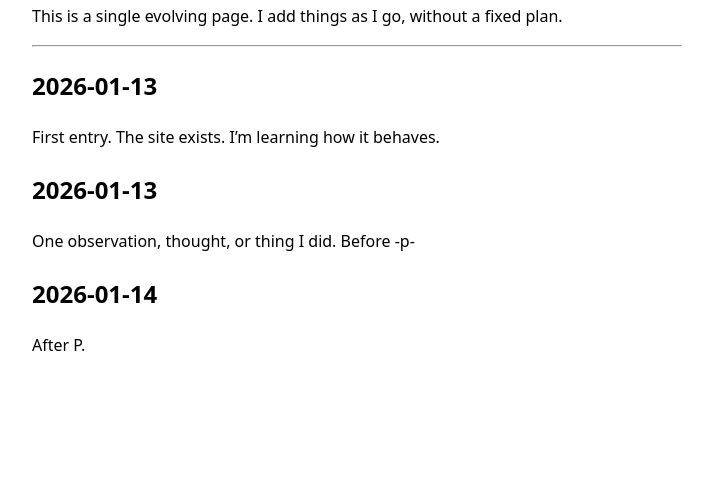
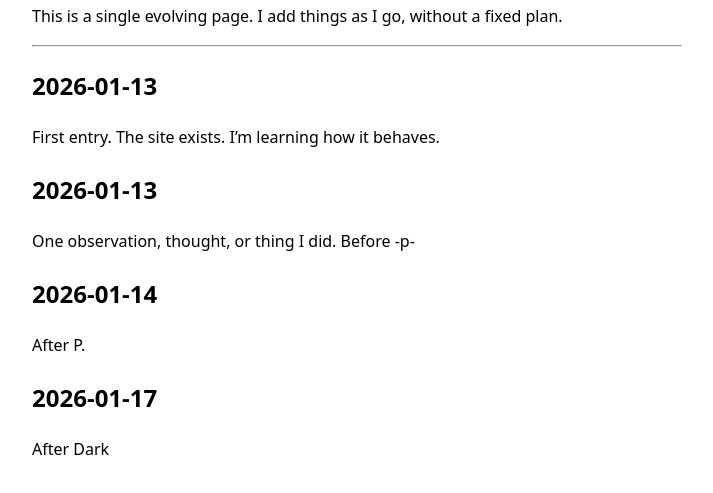
Before and after one commit to panopticobservatorium/Panoptic, a plain HTML site: page index.html in a window 1280 px wide. Shown: the part 129-622 px from the top of the page, without its empty margins (283-996 px from the left). Drawn offline with Linux system fonts and the light colour scheme.

Commit message:
Update index.html

```diff
--- a/index.html
+++ b/index.html
@@ -34,5 +34,11 @@
  After P.
 </p>
 
+
+  </p>
+<h2>2026-01-17</h2>
+<p>
+ After Dark
+</p>
   </body>
 </html>
```
